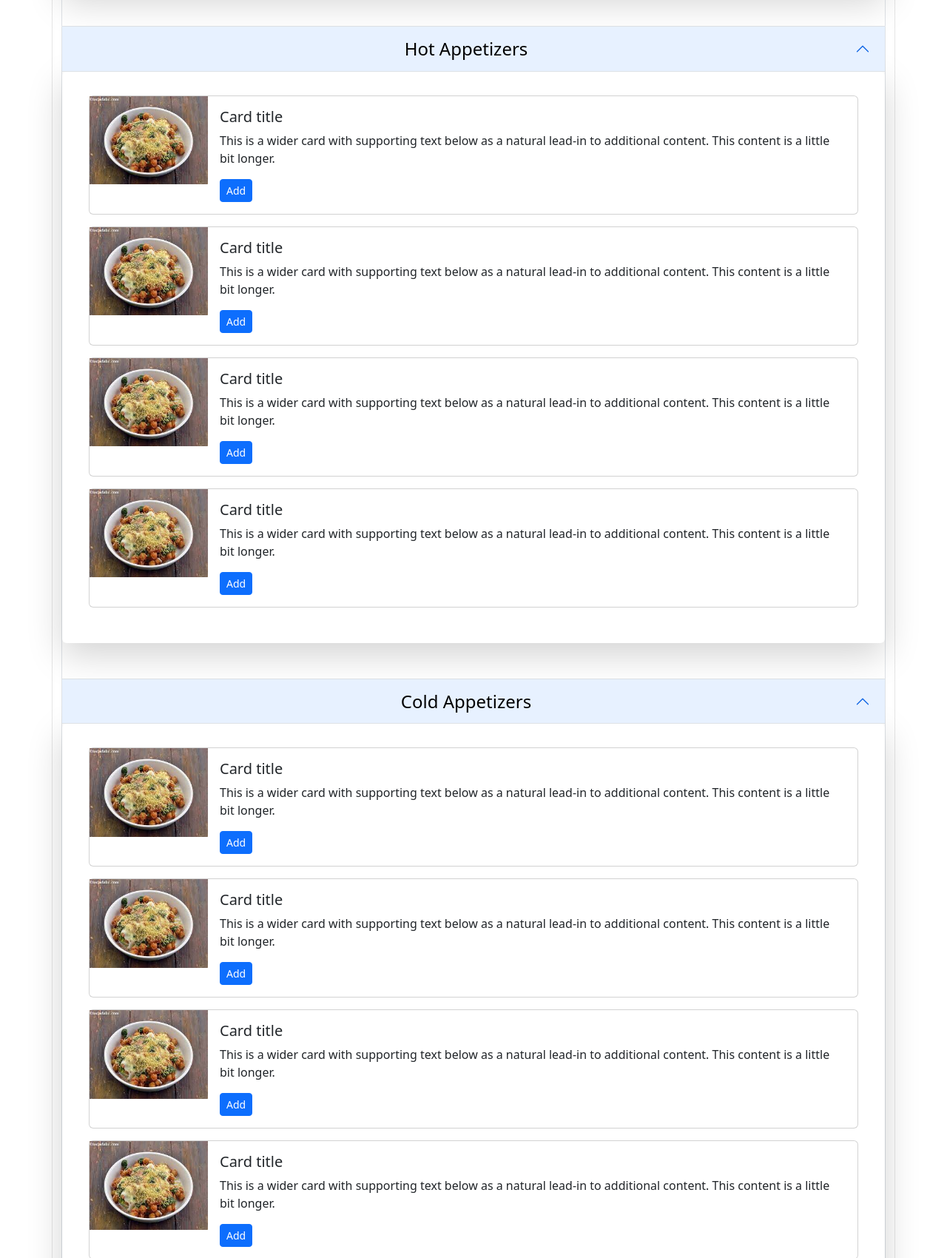
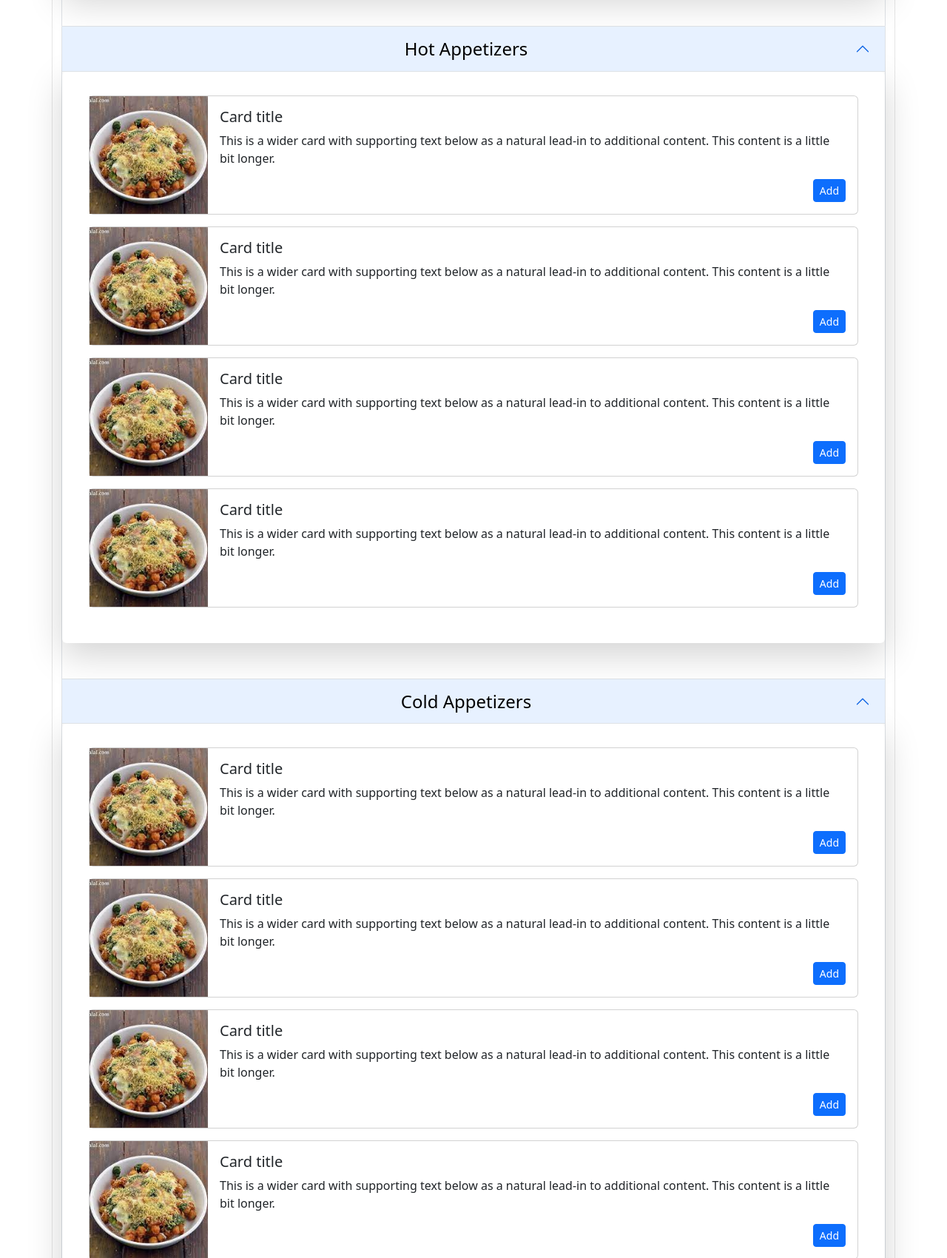
Before and after one commit to fuad123456/irestaurant, a plain HTML site: page index.html in a window 1280 px wide. Shown: the part 1100-2800 px from the top of the page at 74% size. Drawn offline with nearby package versions, Linux system fonts and the light colour scheme.

Commit message:
fix: fixed bugs in cards

```diff
--- a/index.html
+++ b/index.html
@@ -82,7 +82,7 @@
 						<div class="card mb-3" id="ad1">
 							<div class="row g-0">
 								<div class="col-sm-auto">
-									<img src="img/3.jpg" class="img-del" alt="..." style="">
+									<img src="img/3.jpg" class="col-img" alt="..." style="">
 								</div>
 								<div class="col">
 									<div class="card-body">
@@ -91,8 +91,7 @@
 											natural lead-in to additional content. This content is a little bit longer.
 										</p>
 										<div class="text-end">
-
-											<button class="btn btn-primary btn-sm text-end">Add</button>
+											<button class="btn btn-primary btn-sm">Add</button>
 										</div>
 									</div>
 								</div>
@@ -101,7 +100,7 @@
 						<div class="card mb-3" id="ad2">
 							<div class="row g-0">
 								<div class="col-sm-auto">
-									<img src="img/3.jpg" class="img-del" alt="..." style="">
+									<img src="img/3.jpg" class="col-img" alt="..." style="">
 								</div>
 								<div class="col">
 									<div class="card-body">
@@ -109,7 +108,9 @@
 										<p class="card-text">This is a wider card with supporting text below as a
 											natural lead-in to additional content. This content is a little bit longer.
 										</p>
+										<div class="text-end">
 											<button class="btn btn-primary btn-sm">Add</button>
+										</div>
 									</div>
 								</div>
 							</div>
@@ -117,7 +118,7 @@
 						<div class="card mb-3" id="ad3">
 							<div class="row g-0">
 								<div class="col-sm-auto">
-									<img src="img/3.jpg" class="img-del" alt="..." style="">
+									<img src="img/3.jpg" class="col-img" alt="..." style="">
 								</div>
 								<div class="col">
 									<div class="card-body">
@@ -125,7 +126,9 @@
 										<p class="card-text">This is a wider card with supporting text below as a
 											natural lead-in to additional content. This content is a little bit longer.
 										</p>
+										<div class="text-end">
 											<button class="btn btn-primary btn-sm">Add</button>
+										</div>
 									</div>
 								</div>
 							</div>
@@ -133,7 +136,7 @@
 						<div class="card mb-3">
 							<div class="row g-0">
 								<div class="col-sm-auto" >
-									<img src="img/3.jpg" class="img-del" alt="..." style="">
+									<img src="img/3.jpg" class="col-img" alt="..." style="">
 								</div>
 								<div class="col">
 									<div class="card-body">
@@ -141,7 +144,9 @@
 										<p class="card-text">This is a wider card with supporting text below as a
 											natural lead-in to additional content. This content is a little bit longer.
 										</p>
+										<div class="text-end">
 											<button class="btn btn-primary btn-sm">Add</button>
+										</div>
 									</div>
 								</div>
 							</div>
@@ -166,7 +171,7 @@
 						<div class="card mb-3" id="ad4">
 							<div class="row g-0">
 								<div class="col-sm-auto">
-									<img src="img/3.jpg" class="img-del" alt="..." style="">
+									<img src="img/3.jpg" class="col-img" alt="..." style="">
 								</div>
 								<div class="col">
 									<div class="card-body">
@@ -174,7 +179,9 @@
 										<p class="card-text">This is a wider card with supporting text below as a
 											natural lead-in to additional content. This content is a little bit longer.
 										</p>
+										<div class="text-end">
 											<button class="btn btn-primary btn-sm">Add</button>
+										</div>
 									</div>
 								</div>
 							</div>
@@ -182,7 +189,7 @@
 						<div class="card mb-3" id="ad8">
 							<div class="row g-0">
 								<div class="col-sm-auto">
-									<img src="img/3.jpg" class="img-del" alt="..." style="">
+									<img src="img/3.jpg" class="col-img" alt="..." style="">
 								</div>
 								<div class="col">
 									<div class="card-body">
@@ -190,7 +197,9 @@
 										<p class="card-text">This is a wider card with supporting text below as a
 											natural lead-in to additional content. This content is a little bit longer.
 										</p>
+										<div class="text-end">
 											<button class="btn btn-primary btn-sm">Add</button>
+										</div>
 									</div>
 								</div>
 							</div>
@@ -198,7 +207,7 @@
 						<div class="card mb-3">
 							<div class="row g-0">
 								<div class="col-sm-auto">
-									<img src="img/3.jpg" class="img-del" alt="..." style="">
+									<img src="img/3.jpg" class="col-img" alt="..." style="">
 								</div>
 								<div class="col">
 									<div class="card-body">
@@ -206,7 +215,9 @@
 										<p class="card-text">This is a wider card with supporting text below as a
 											natural lead-in to additional content. This content is a little bit longer.
 										</p>
+										<div class="text-end">
 											<button class="btn btn-primary btn-sm">Add</button>
+										</div>
 									</div>
 								</div>
 							</div>
@@ -214,7 +225,7 @@
 						<div class="card mb-3" id="ad5">
 							<div class="row g-0">
 								<div class="col-sm-auto" id="ad1">
-									<img src="img/3.jpg" class="img-del" alt="..." style="">
+									<img src="img/3.jpg" class="col-img" alt="..." style="">
 								</div>
 								<div class="col">
 									<div class="card-body">
@@ -222,7 +233,9 @@
 										<p class="card-text">This is a wider card with supporting text below as a
 											natural lead-in to additional content. This content is a little bit longer.
 										</p>
+										<div class="text-end">
 											<button class="btn btn-primary btn-sm">Add</button>
+										</div>
 									</div>
 								</div>
 							</div>
@@ -247,7 +260,7 @@
 						<div class="card mb-3">
 							<div class="row g-0">
 								<div class="col-sm-auto">
-									<img src="img/3.jpg" class="img-del" alt="..." style="">
+									<img src="img/3.jpg" class="col-img" alt="..." style="">
 								</div>
 								<div class="col">
 									<div class="card-body">
@@ -255,7 +268,9 @@
 										<p class="card-text">This is a wider card with supporting text below as a
 											natural lead-in to additional content. This content is a little bit longer.
 										</p>
+										<div class="text-end">
 											<button class="btn btn-primary btn-sm">Add</button>
+										</div>
 									</div>
 								</div>
 							</div>
@@ -263,7 +278,7 @@
 						<div class="card mb-3">
 							<div class="row g-0">
 								<div class="col-sm-auto">
-									<img src="img/3.jpg" class="img-del" alt="..." style="">
+									<img src="img/3.jpg" class="col-img" alt="..." style="">
 								</div>
 								<div class="col">
 									<div class="card-body">
@@ -271,7 +286,9 @@
 										<p class="card-text">This is a wider card with supporting text below as a
 											natural lead-in to additional content. This content is a little bit longer.
 										</p>
+										<div class="text-end">
 											<button class="btn btn-primary btn-sm">Add</button>
+										</div>
 									</div>
 								</div>
 							</div>
@@ -279,7 +296,7 @@
 						<div class="card mb-3" id="ad6">
 							<div class="row g-0">
 								<div class="col-sm-auto">
-									<img src="img/3.jpg" class="img-del" alt="..." style="">
+									<img src="img/3.jpg" class="col-img" alt="..." style="">
 								</div>
 								<div class="col">
 									<div class="card-body">
@@ -287,7 +304,9 @@
 										<p class="card-text">This is a wider card with supporting text below as a
 											natural lead-in to additional content. This content is a little bit longer.
 										</p>
+										<div class="text-end">
 											<button class="btn btn-primary btn-sm">Add</button>
+										</div>
 									</div>
 								</div>
 							</div>
@@ -295,7 +314,7 @@
 						<div class="card mb-3" id="ad7">
 							<div class="row g-0">
 								<div class="col-sm-auto">
-									<img src="img/3.jpg" class="img-del" alt="..." style="">
+									<img src="img/3.jpg" class="col-img" alt="..." style="">
 								</div>
 								<div class="col">
 									<div class="card-body">
@@ -303,7 +322,9 @@
 										<p class="card-text">This is a wider card with supporting text below as a
 											natural lead-in to additional content. This content is a little bit longer.
 										</p>
+										<div class="text-end">
 											<button class="btn btn-primary btn-sm">Add</button>
+										</div>
 									</div>
 								</div>
 							</div>
--- a/style.css
+++ b/style.css
@@ -121,9 +121,10 @@ header{
 }
 /* //////////////////////COL-CARDS */
 
-.img-del{
+.col-img{
 	width: 10rem;
 	object-fit: cover;
+	height:100%;
 }
 .col-header{
 	font-size: 24px;
```
Lines whose indentation alone changed are shown as unchanged.
